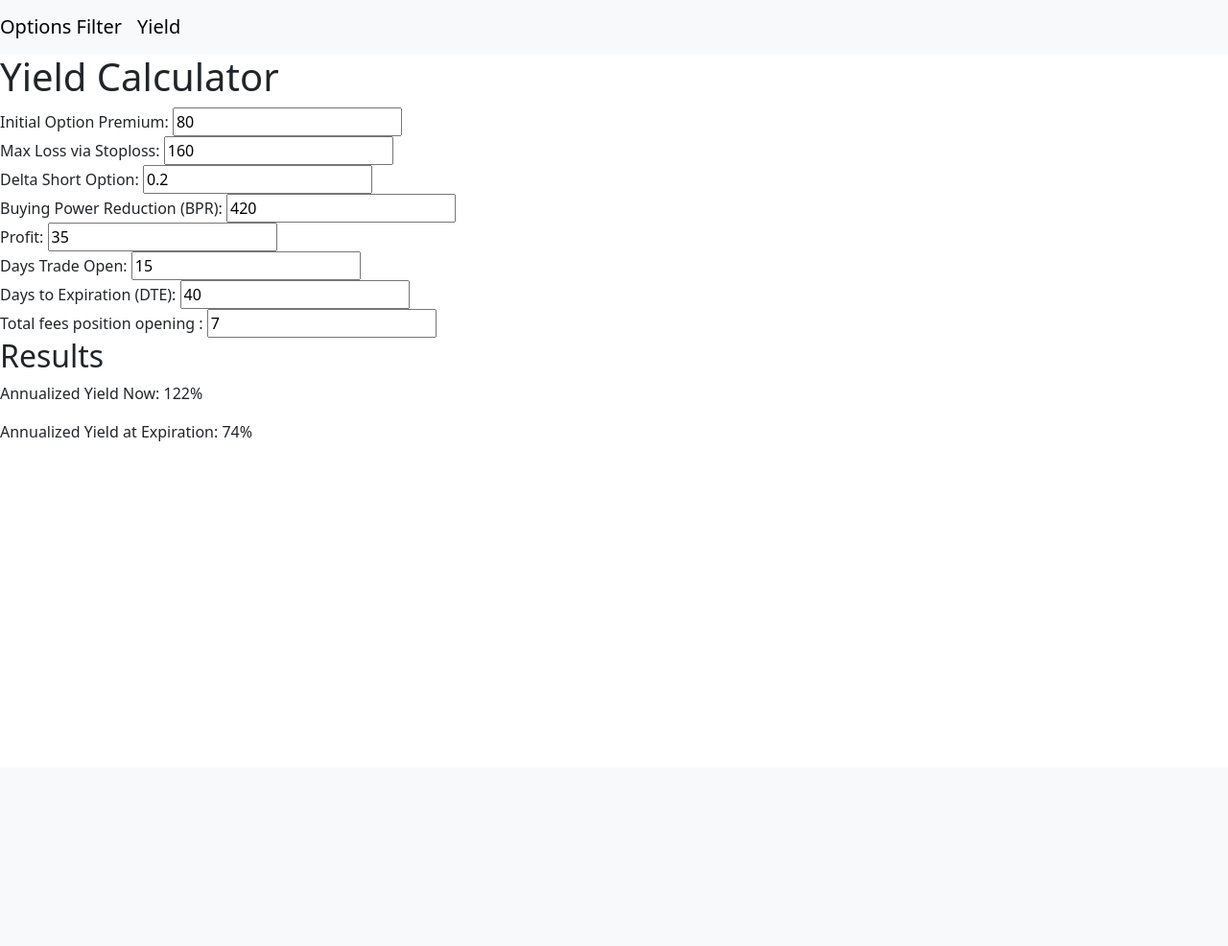
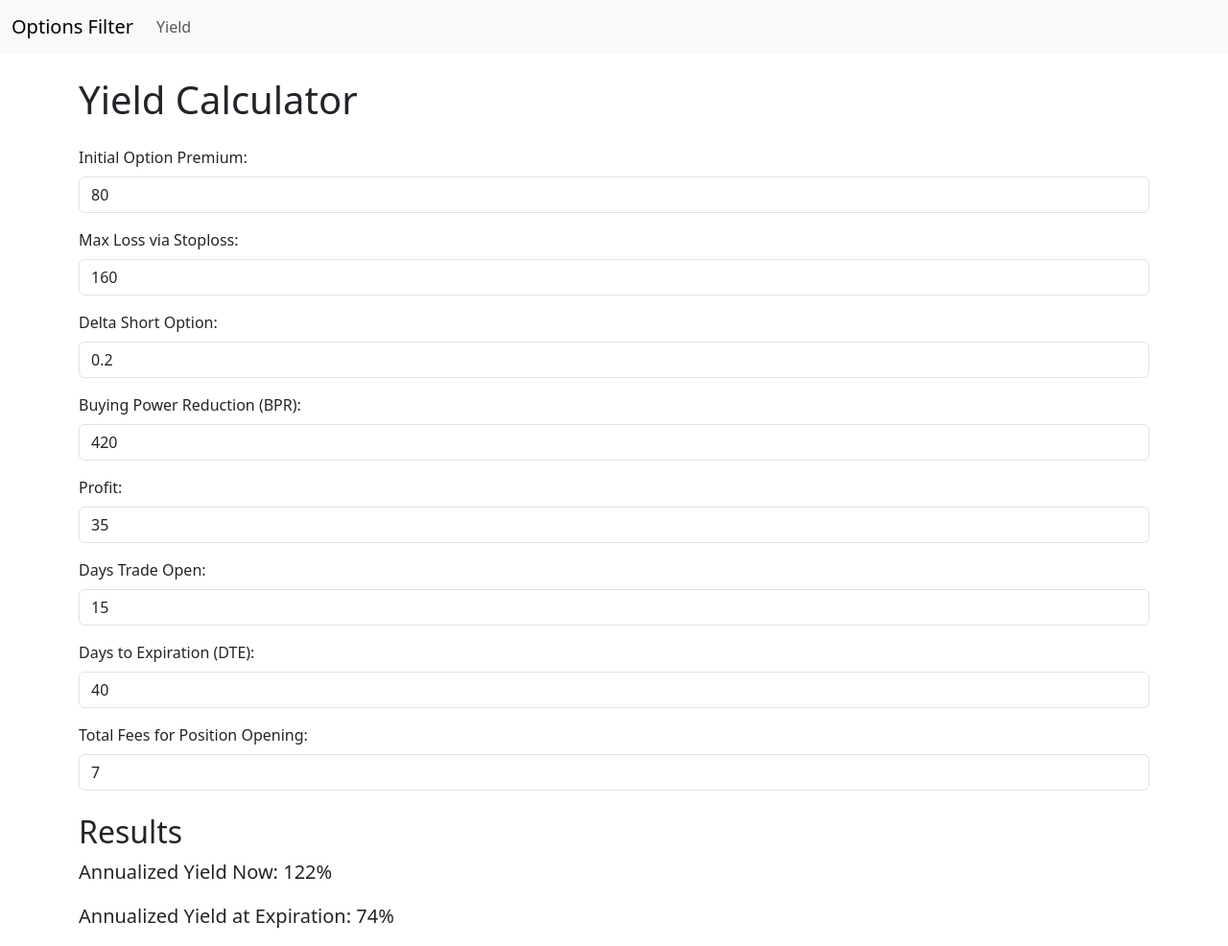
Before and after one commit to Wuuzzaa/mimir, a Flask app: page /yield in a window 1280 px wide. Shown: the whole page at 96% size. Before the commit the page ends 460 px from the top, so only its background shows below. Run offline with Flask 3, Linux system fonts and the light colour scheme; parts of the project's set-up code (start-up, migrations or seed data) failed here and were passed over.

Commit message:
bootstrap updates for base and yield

```diff
--- a/server_app/templates/base.html
+++ b/server_app/templates/base.html
@@ -10,13 +10,24 @@
 </head>
 <body>
 <nav class="navbar navbar-expand-lg navbar-light bg-light">
-    <a class="navbar-brand" href="/">Options Filter</a>
-    <a class="navbar-brand" href="/yield">Yield</a>
+    <div class="container-fluid">
+        <a class="navbar-brand" href="/">Options Filter</a>
+        <button class="navbar-toggler" type="button" data-bs-toggle="collapse" data-bs-target="#navbarNav" aria-controls="navbarNav" aria-expanded="false" aria-label="Toggle navigation">
+            <span class="navbar-toggler-icon"></span>
+        </button>
+        <div class="collapse navbar-collapse" id="navbarNav">
+            <ul class="navbar-nav me-auto mb-2 mb-lg-0">
+                <li class="nav-item">
+                    <a class="nav-link" href="/yield">Yield</a>
+                </li>
+            </ul>
+        </div>
+    </div>
 </nav>
-<div>
+<div class="container mt-4">
     {% block content %}{% endblock %}
 </div>
 {% block scripts %}{% endblock %}
-<script  src="https://cdn.jsdelivr.net/npm/bootstrap@5.3.3/dist/js/bootstrap.bundle.min.js" integrity="sha384-YvpcrYf0tY3lHB60NNkmXc5s9fDVZLESaAA55NDzOxhy9GkcIdslK1eN7N6jIeHz" crossorigin="anonymous"></script>
+<script src="https://cdn.jsdelivr.net/npm/bootstrap@5.3.3/dist/js/bootstrap.bundle.min.js" integrity="sha384-YvpcrYf0tY3lHB60NNkmXc5s9fDVZLESaAA55NDzOxhy9GkcIdslK1eN7N6jIeHz" crossorigin="anonymous"></script>
 </body>
 </html>
--- a/server_app/templates/yield.html
+++ b/server_app/templates/yield.html
@@ -1,5 +1,6 @@
 {% extends "base.html" %}
 {% block head %}
+    {{ super() }}
     <script src="https://code.jquery.com/jquery-3.6.0.min.js"></script>
     <script>
         function calculateYield() {
@@ -32,33 +33,42 @@
 {% endblock %}
 
 {% block content %}
-    <h1>Yield Calculator</h1>
+    <h1 class="mb-4">Yield Calculator</h1>
     <form>
-        <label for="init_option_premium">Initial Option Premium:</label>
-        <input type="number" id="init_option_premium" name="init_option_premium" required min="0" value="80"><br>
-
-        <label for="max_loss_via_stoploss">Max Loss via Stoploss:</label>
-        <input type="number" id="max_loss_via_stoploss" name="max_loss_via_stoploss" required min="0" value="160"><br>
-
-        <label for="delta_short_option">Delta Short Option:</label>
-        <input type="number" id="delta_short_option" name="delta_short_option" required min="0" value="0.2"><br>
-
-        <label for="bpr">Buying Power Reduction (BPR):</label>
-        <input type="number" id="bpr" name="bpr" required min="0" value="420"><br>
-
-        <label for="profit">Profit:</label>
-        <input type="number" id="profit" name="profit"  required min="0" value="35"><br>
-
-        <label for="days_trade_open">Days Trade Open:</label>
-        <input type="number" id="days_trade_open" name="days_trade_open" required min="0" value="15"><br>
-
-        <label for="dte">Days to Expiration (DTE):</label>
-        <input type="number" id="dte" name="dte" required min="0" value="40"><br>
-
-        <label for="fees">Total fees position opening :</label>
-        <input type="number" id="fees" name="fees" required min="0" value="7"><br>
+        <div class="mb-3">
+            <label for="init_option_premium" class="form-label">Initial Option Premium:</label>
+            <input type="number" class="form-control" id="init_option_premium" name="init_option_premium" required min="0" value="80">
+        </div>
+        <div class="mb-3">
+            <label for="max_loss_via_stoploss" class="form-label">Max Loss via Stoploss:</label>
+            <input type="number" class="form-control" id="max_loss_via_stoploss" name="max_loss_via_stoploss" required min="0" value="160">
+        </div>
+        <div class="mb-3">
+            <label for="delta_short_option" class="form-label">Delta Short Option:</label>
+            <input type="number" class="form-control" id="delta_short_option" name="delta_short_option" required min="0" value="0.2" step="0.01">
+        </div>
+        <div class="mb-3">
+            <label for="bpr" class="form-label">Buying Power Reduction (BPR):</label>
+            <input type="number" class="form-control" id="bpr" name="bpr" required min="0" value="420">
+        </div>
+        <div class="mb-3">
+            <label for="profit" class="form-label">Profit:</label>
+            <input type="number" class="form-control" id="profit" name="profit" required min="0" value="35">
+        </div>
+        <div class="mb-3">
+            <label for="days_trade_open" class="form-label">Days Trade Open:</label>
+            <input type="number" class="form-control" id="days_trade_open" name="days_trade_open" required min="0" value="15">
+        </div>
+        <div class="mb-3">
+            <label for="dte" class="form-label">Days to Expiration (DTE):</label>
+            <input type="number" class="form-control" id="dte" name="dte" required min="0" value="40">
+        </div>
+        <div class="mb-3">
+            <label for="fees" class="form-label">Total Fees for Position Opening:</label>
+            <input type="number" class="form-control" id="fees" name="fees" required min="0" value="7">
+        </div>
     </form>
-    <h2>Results</h2>
-    <p>Annualized Yield Now: <span id="annualized_yield_now">0%</span></p>
-    <p>Annualized Yield at Expiration: <span id="annualized_yield_expiration">0%</span></p>
+    <h2 class="mt-4">Results</h2>
+    <p class="fs-5">Annualized Yield Now: <span id="annualized_yield_now">0%</span></p>
+    <p class="fs-5">Annualized Yield at Expiration: <span id="annualized_yield_expiration">0%</span></p>
 {% endblock %}
```
